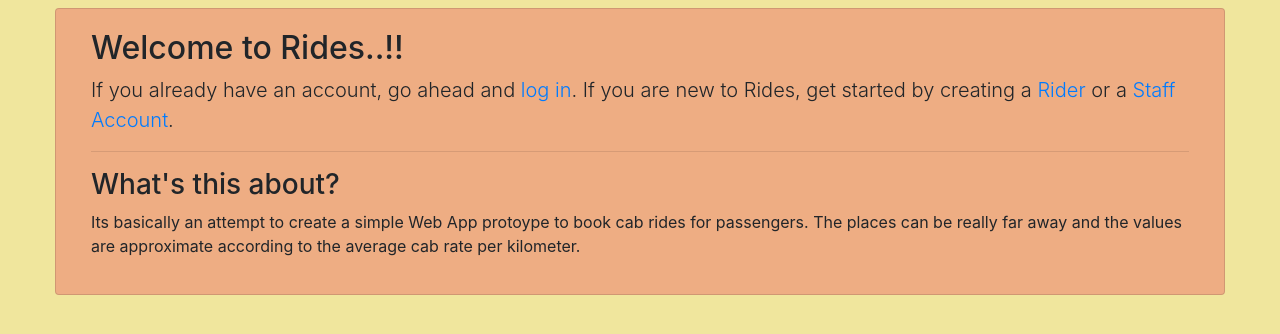
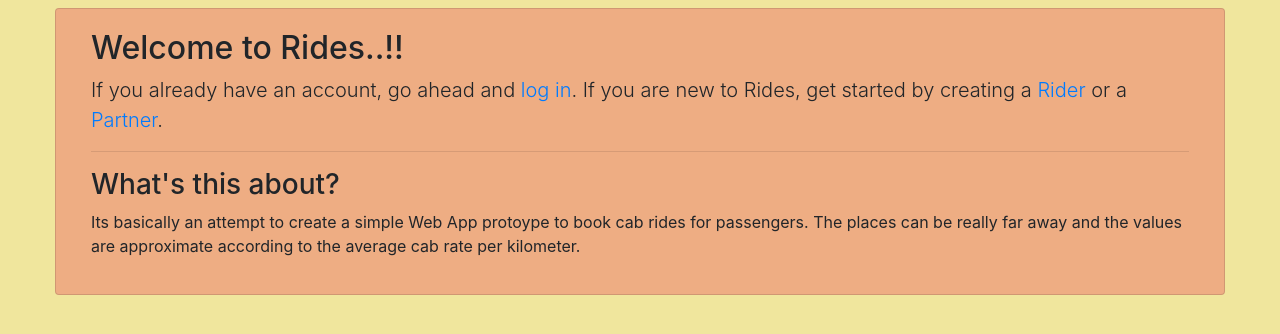
Before and after one commit to sandipan-basak/taxi_wala, a Django app: page / in a window 1280 px wide. Shown: the part 88-422 px from the top of the page. Run offline with Django 3.2, Linux system fonts and the light colour scheme; some libraries are stand-ins or nearby versions.

Commit message:
Update home.html

```diff
--- a/rides/templates/rides/home.html
+++ b/rides/templates/rides/home.html
@@ -4,7 +4,7 @@
   <h2>Welcome to Rides..!! <span class="icon-emo-happy"></span></h2>
   <p class="lead">
     If you already have an account, go ahead and <a href="{% url 'login' %}">log in</a>. If you are new to Rides, get started
-    by creating a <a href="{% url 'rider_signup' %}">Rider</a> or a <a href="{% url 'executive_signup' %}">Staff Account</a>.
+    by creating a <a href="{% url 'rider_signup' %}">Rider</a> or a <a href="{% url 'executive_signup' %}">Partner</a>.
   </p>
   <hr>
   <h3>What's this about?</h3>
```
